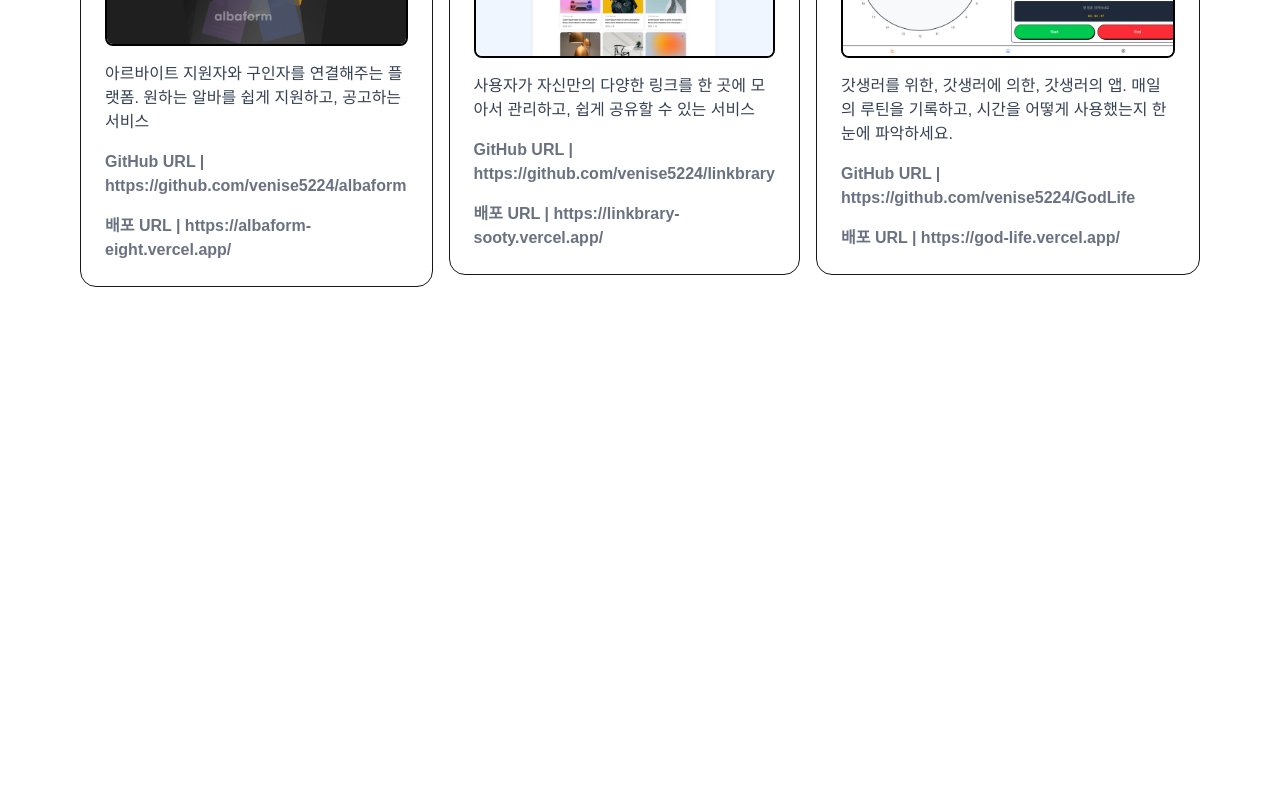
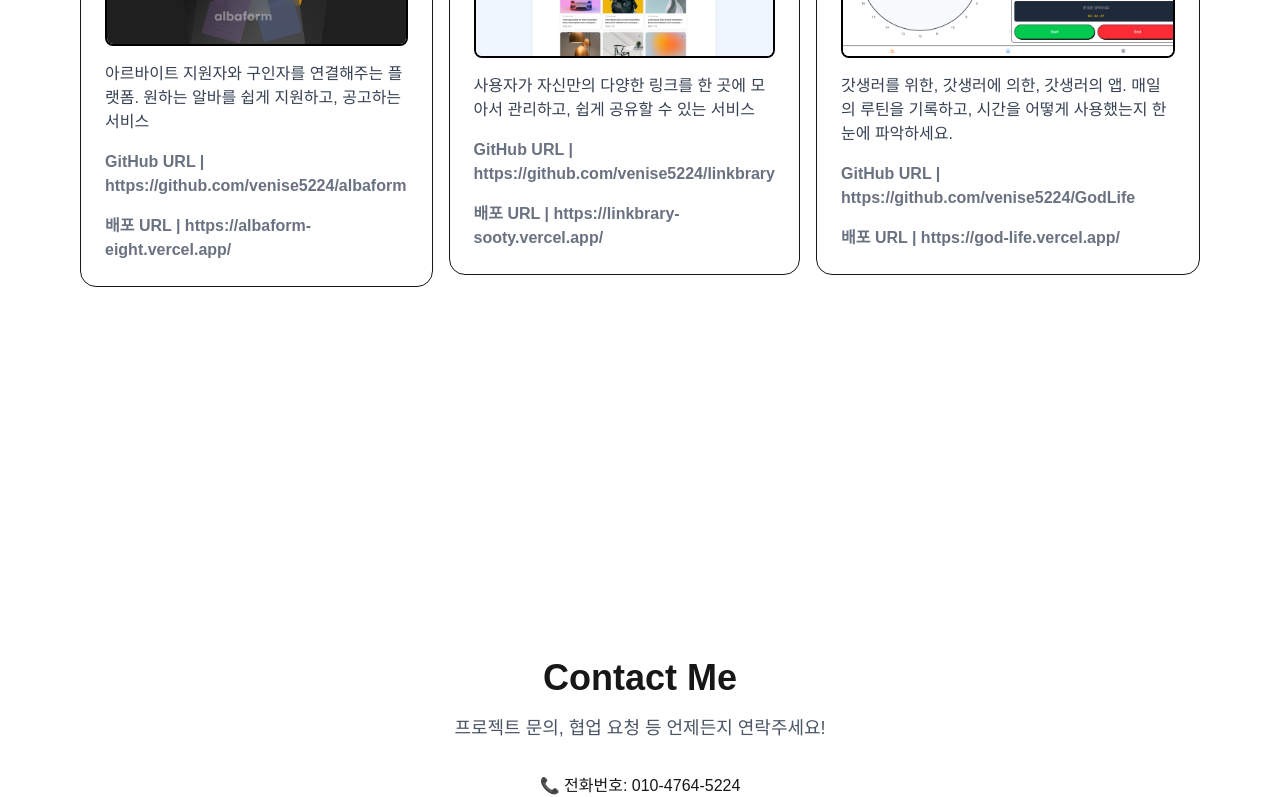
Before and after one commit to venise5224/PortFolio, a Next.js app: page / in a window 1280 px wide. Shown: the part 2000-2797 px from the top of the page. Before the commit the page ends 2400 px from the top, so only its background shows below. Built offline with nearby package versions, Linux system fonts and the light colour scheme.

Commit message:
feat/contact 섹션 기본 구현

```diff
--- a/src/app/page.tsx
+++ b/src/app/page.tsx
@@ -1,3 +1,4 @@
+import Contact from "@/components/Contact";
 import Hero from "@/components/Hero";
 import Project from "@/components/Project";
 import Skill from "@/components/Skill";
@@ -8,6 +9,7 @@ const HomePage = () => {
       <Hero />
       <Skill />
       <Project />
+      <Contact />
     </main>
   );
 };
--- /dev/null
+++ b/src/components/Contact.tsx
@@ -0,0 +1,37 @@
+import Link from "next/link";
+
+const Contact = () => {
+  return (
+    <section
+      id="contact"
+      className="flex flex-col justify-center items-center py-20 min-h-screen"
+    >
+      <h2 className="text-4xl font-bold">Contact Me</h2>
+      <p className="mt-4 text-lg text-gray-600 text-center">
+        프로젝트 문의, 협업 요청 등 언제든지 연락주세요!
+      </p>
+
+      <div className="mt-8 flex flex-col gap-3 items-center">
+        <p>📞 전화번호: 010-4764-5224</p>
+        <p>📧 이메일: devJsonMin@gmail.com</p>
+        <Link
+          href="https://github.com/venise5224"
+          target="_blank"
+          rel="noreferrer"
+          className="text-blue-600 hover:underline"
+        >
+          GitHub 프로필
+        </Link>
+      </div>
+
+      <Link
+        href="mailto:devJsonMin@gmail.com"
+        className="mt-8 px-5 py-2 bg-blue-600 text-white rounded hover:bg-blue-500 transition-colors"
+      >
+        이메일 보내기
+      </Link>
+    </section>
+  );
+};
+
+export default Contact;
--- a/src/components/layout/Header.tsx
+++ b/src/components/layout/Header.tsx
@@ -4,6 +4,7 @@ const navItems = [
   { label: "About", href: "#about" },
   { label: "Skill", href: "#skill" },
   { label: "Projects", href: "#projects" },
+  { label: "Contact", href: "#contact" },
 ];
 
 export default function Header() {
```
